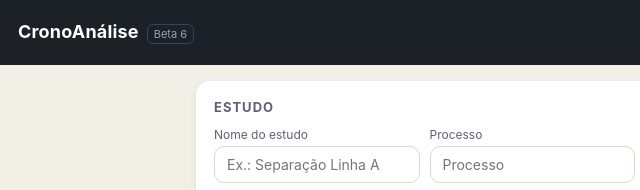
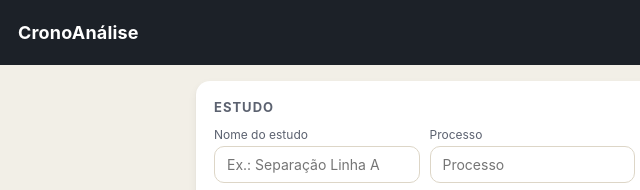
Before and after one commit to danithomaseto/CronoAnalise, a plain HTML site: page index.html in a window 1280 px wide. Shown: the top 190 px of the page, 0-640 px from the left. Drawn offline with Linux system fonts and the light colour scheme.

Commit message:
Update index.html

```diff
--- a/index.html
+++ b/index.html
@@ -138,7 +138,7 @@ body.field .module{padding:26px}
 <div id="toast" class="toast"></div>
 
 <header class="topbar">
-  <div class="brand"><b>CronoAnálise</b><span class="version">Beta 6</span></div>
+  <div class="brand"><b>CronoAnálise</b><span </span></div>
   <div class="actions">
     <button id="btnField" onclick="toggleField()">Modo Campo</button>
     <button onclick="manualSave()">Salvar</button>
```
